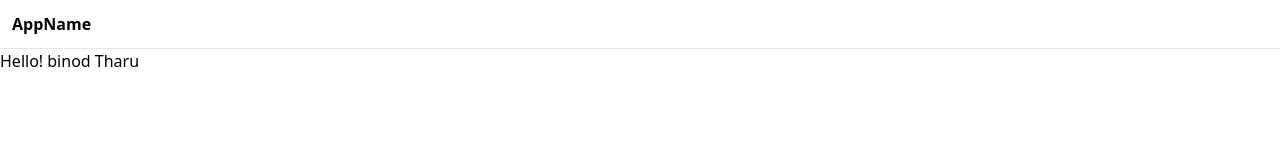
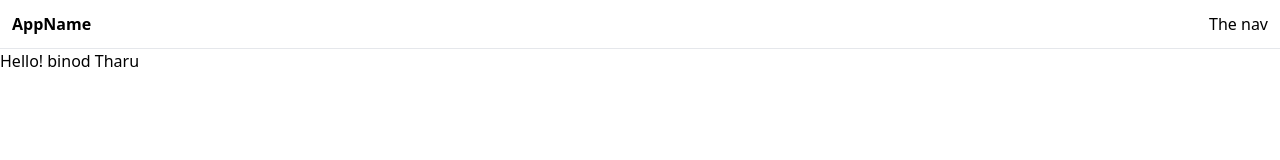
Before and after one commit to Insitium/learning-react, a React (Create React App) app: page / in a window 1280 px wide. Shown: the top 160 px of the page. Built offline with nearby package versions, Linux system fonts and the light colour scheme.

Commit message:
42:47 navigation menu

```diff
--- a/package.json
+++ b/package.json
@@ -3,6 +3,9 @@
   "version": "0.1.0",
   "private": true,
   "dependencies": {
+    "@fortawesome/fontawesome-svg-core": "^1.2.35",
+    "@fortawesome/free-solid-svg-icons": "^5.15.3",
+    "@fortawesome/react-fontawesome": "^0.1.14",
     "@testing-library/jest-dom": "^5.11.4",
     "@testing-library/react": "^11.1.0",
     "@testing-library/user-event": "^12.1.10",
--- a/src/Components/Header.js
+++ b/src/Components/Header.js
@@ -1,9 +1,13 @@
 import React from 'react'
+import Navigation from './Navigation'
 
 function Header(){
     return(
-        <header className="border-b font-bold p-3">
-            AppName
+        <header className="border-b p-3 flex justify-between items-center">
+            <span className= "font-bold">
+                AppName
+            </span>
+            <Navigation/>
         </header>
     )
 }
--- /dev/null
+++ b/src/Components/Navigation.js
@@ -0,0 +1,11 @@
+import React from 'react'
+
+function Navigation(){
+    return(
+        <nav>
+            The nav
+        </nav>
+    )
+}
+
+export default Navigation
```
Also changed, not shown: 1 other file (tests, documents, lock files or other folders).
